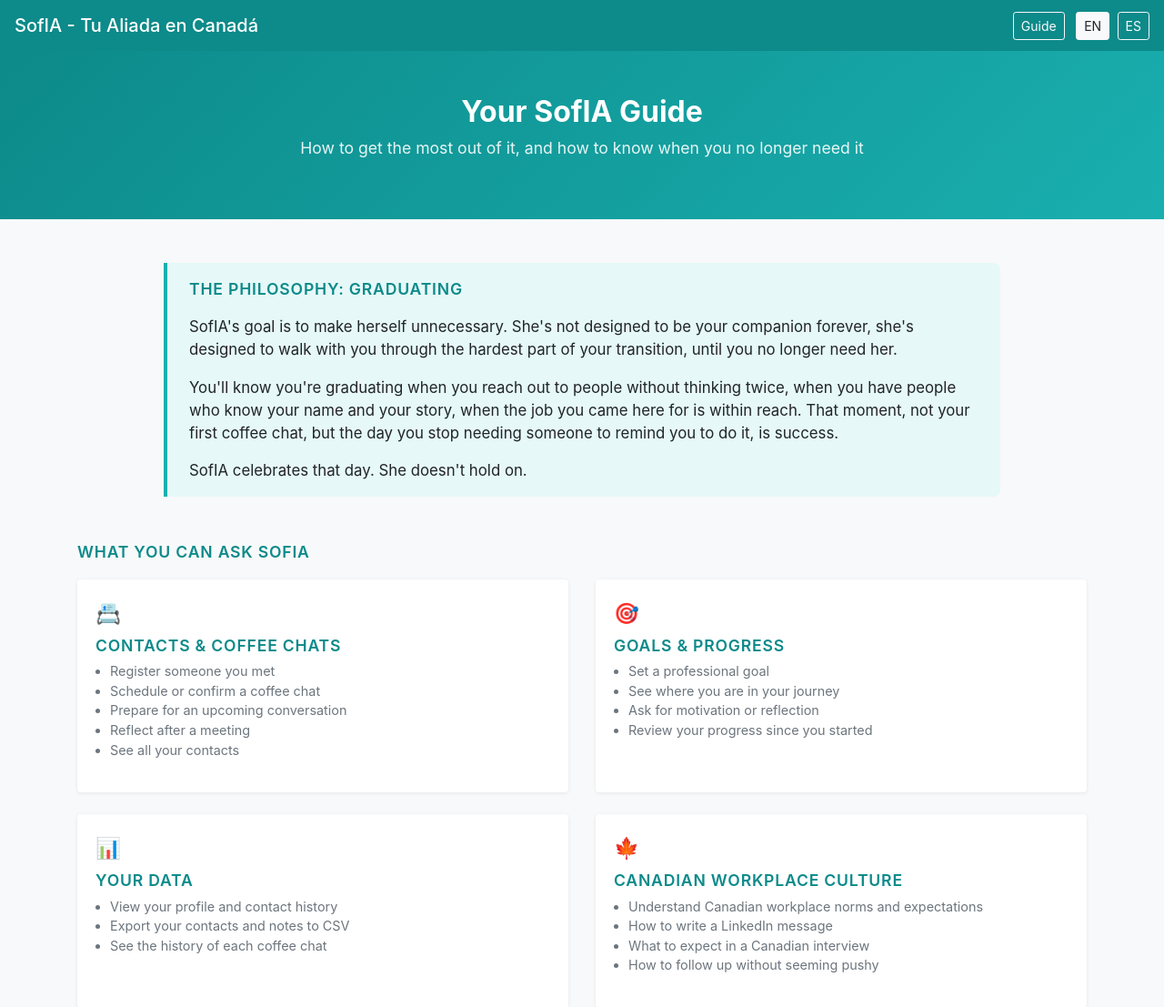
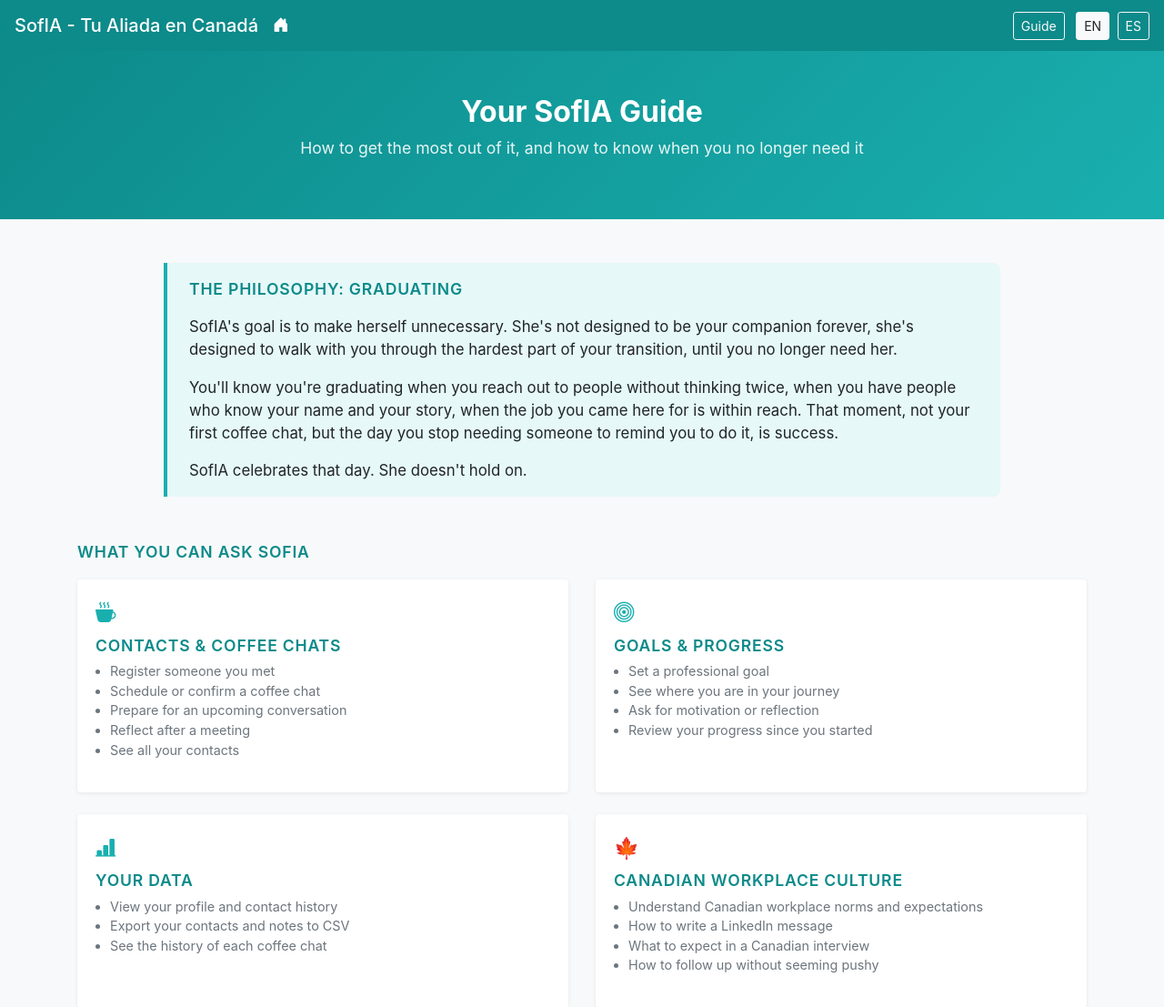
Before and after one commit to smlopezza/sofia-canada, a FastAPI app: page /guide in a window 1280 px wide. Shown: the top 1107 px of the page at 91% size. Run offline with FastAPI, Linux system fonts and the light colour scheme; some libraries are stand-ins or nearby versions.

Commit message:
Update environment variables and enhance email client configuration; add feature icons in templates

```diff
--- a/app/clients/email_client.py
+++ b/app/clients/email_client.py
@@ -8,7 +8,7 @@ resend.api_key = os.getenv("RESEND_API_KEY", "")
 
 FROM_EMAIL = os.getenv("RESEND_FROM_EMAIL", "onboarding@resend.dev")
 BASE_URL = os.getenv("BASE_URL", "https://sofia-qhgvxxwh5q-nn.a.run.app")
-ADMIN_EMAIL = os.getenv("ADMIN_EMAIL", "sandritamlz@gmail.com")
+ADMIN_EMAIL = os.getenv("ADMIN_EMAIL", "jectrianama2@gmail.com")
 
 
 def send_mentor_links_email(name: str, email: str, token: str, lang: str = "en") -> bool:
--- a/app/static/css/styles.css
+++ b/app/static/css/styles.css
@@ -12,6 +12,12 @@ body { background-color: #f8f9fa; }
     border: 3px solid rgba(255,255,255,0.6);
     object-fit: cover;
     margin-bottom: 1rem;
+}
+
+.feature-icon {
+    font-size: 2rem;
+    color: var(--teal);
+    margin-bottom: 0.5rem;
 }
 
 .section-title {
--- a/app/templates/base.html
+++ b/app/templates/base.html
@@ -12,7 +12,12 @@
 
 {% block navbar %}
 <nav class="navbar navbar-dark navbar-sofia d-flex justify-content-between">
-  <a href="/" class="navbar-brand mb-0 h1">SofIA - Tu Aliada en Canadá</a>
+  <a href="/" class="navbar-brand mb-0 h1 d-flex align-items-center">
+  SofIA - Tu Aliada en Canadá
+  {% if request.url.path != '/' %}
+  <i class="bi bi-house-door-fill ml-3" style="font-size: 1.1rem;"></i>
+  {% endif %}
+</a>
   <div>
     <a href="/guide?lang={{ lang }}" class="btn btn-sm btn-outline-light mr-2">
       {% if lang == 'es' %}Guía{% else %}Guide{% endif %}
--- a/app/templates/guide.html
+++ b/app/templates/guide.html
@@ -57,7 +57,7 @@
     <div class="col-md-6 mb-4">
       <div class="card h-100">
         <div class="card-body">
-          <div class="feature-icon">📇</div>
+          <div class="feature-icon"><i class="bi bi-cup-hot-fill"></i></div>
           <p class="section-title mb-1">{% if lang == 'es' %}Contactos y coffee chats{% else %}Contacts & coffee chats{% endif %}</p>
           <ul class="section-note pl-3 mb-0">
             {% if lang == 'es' %}
@@ -81,7 +81,7 @@
     <div class="col-md-6 mb-4">
       <div class="card h-100">
         <div class="card-body">
-          <div class="feature-icon">🎯</div>
+          <div class="feature-icon"><i class="bi bi-bullseye"></i></div>
           <p class="section-title mb-1">{% if lang == 'es' %}Metas y progreso{% else %}Goals & progress{% endif %}</p>
           <ul class="section-note pl-3 mb-0">
             {% if lang == 'es' %}
@@ -103,7 +103,7 @@
     <div class="col-md-6 mb-4">
       <div class="card h-100">
         <div class="card-body">
-          <div class="feature-icon">📊</div>
+          <div class="feature-icon"><i class="bi bi-bar-chart-line-fill"></i></div>
           <p class="section-title mb-1">{% if lang == 'es' %}Tu información{% else %}Your data{% endif %}</p>
           <ul class="section-note pl-3 mb-0">
             {% if lang == 'es' %}
```
Also changed, not shown: 3 other files.
